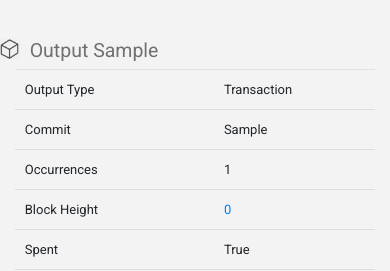
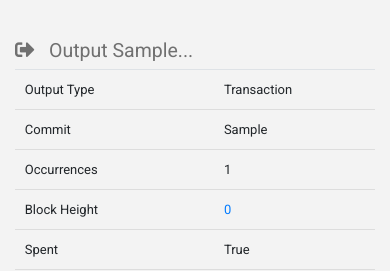
Before and after one commit to mimblewimble/grin-explorer, a Django app: template grinexplorer/explorer/templates/explorer/output_detail.html in a window 390 px wide. Shown: the part 97-368 px from the top of the page. Run offline with Django 3.2, Linux system fonts and the light colour scheme; the template is opened without the code that fills it: values that come from a table or form of the project are taken from there, others are empty; tables that the repository leaves empty hold one stand-in row (values such as "Sample post"); some libraries are stand-ins or nearby versions.

Commit message:
Go full responsive, remove icons and go full font awesome

```diff
--- a/grinexplorer/explorer/templates/explorer/output_detail.html
+++ b/grinexplorer/explorer/templates/explorer/output_detail.html
@@ -8,11 +8,16 @@
 <br>
 <br>
 
-<div class="block_detail_header, row">
-	<img border="0" src="{% static "images/icons/cube_32x32.png" %}" width="20" height="20" />
-	<h4>&nbsp Output {{ output.commit }}</h4>
+<div class="row">
+	<div class="col">
+		<h4><i class="fas fa-sign-out-alt"></i>
+			&nbsp Output {{ output.commit|slice:"10" }}...</h4>
+	</div>
 </div>
 
+<div class="row">
+	<div class="col">
+		<div class="table-responsive">
 			<table class="table table-horizontal-bordered table-hover">
 				<tr>
 					<td>Output Type</td>
@@ -28,7 +33,8 @@
 				</tr>
 				<tr>
 					<td>Block Height</td>
-		<td><a href="/block/{{ output.block_height }}" title="{{ output.block_height }}">{{ output.block_height }}</a>
+					<td><a href="/block/{{ output.block_height }}"
+							title="{{ output.block_height }}">{{ output.block_height }}</a>
 					</td>
 				</tr>
 				<tr>
@@ -38,9 +44,13 @@
 				{% if output.spent %}
 				<tr>
 					<td>Spent at Height</td>
-		<td><a href="/block/{{ output.spent_at }}" title="{{ output.spent_at }}">{{ output.spent_at }}</a></td>
+					<td><a href="/block/{{ output.spent_at }}" title="{{ output.spent_at }}">{{ output.spent_at }}</a>
+					</td>
 				</tr>
 				{% endif %}
 			</table>
+		</div>
+	</div>
+</div>
 
 {% endblock content %}
```
Also changed, not shown: grinexplorer/explorer/templates/explorer/block_detail.html (+34 -9 lines), grinexplorer/explorer/templates/explorer/blocks_by_height.html (+6 -1 lines), grinexplorer/static/images/icons/cube_32x32.png (deleted), grinexplorer/static/images/icons/cubes_32x32.png (deleted), grinexplorer/static/images/icons/grinception3 80x80.png (deleted). Lines whose indentation alone changed are shown as unchanged.
